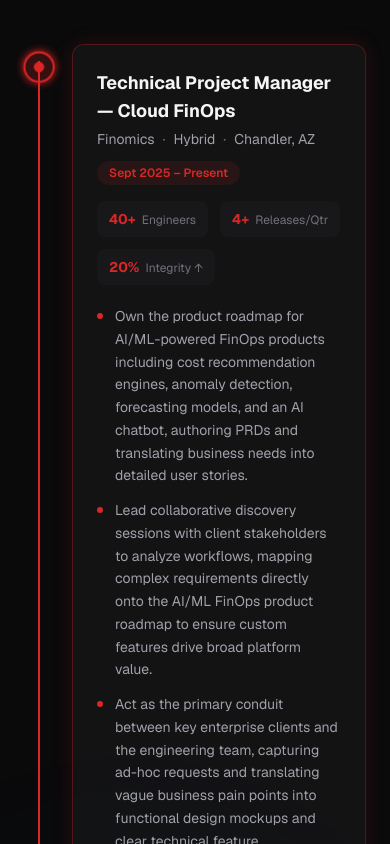
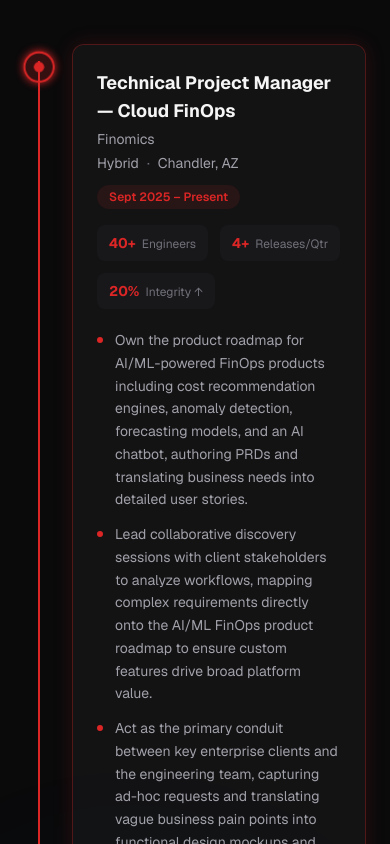
Before and after one commit to Amay-S/website-amay, a Next.js app: page / in a window 390 px wide. Shown: the part 2200-3044 px from the top of the page. Built offline with nearby package versions, Linux system fonts and the light colour scheme.

Commit message:
fix: stack experience type/location metadata on mobile, keep inline on desktop

```diff
--- a/src/components/Experience.tsx
+++ b/src/components/Experience.tsx
@@ -119,29 +119,30 @@
                 <div
                   data-timeline-dot={idx}
                   className={`absolute left-0 top-2 h-[30px] w-[30px] rounded-full border-2 transition-all duration-300 flex items-center justify-center ${isActive
-                      ? "border-[var(--color-accent)] bg-[var(--color-accent)]/20 scale-105 shadow-[0_0_8px_var(--color-accent)]"
-                      : "border-[var(--color-border)] bg-[var(--color-bg-card)]"
+                    ? "border-[var(--color-accent)] bg-[var(--color-accent)]/20 scale-105 shadow-[0_0_8px_var(--color-accent)]"
+                    : "border-[var(--color-border)] bg-[var(--color-bg-card)]"
                     }`}
                 >
                   <div className={`h-2.5 w-2.5 rounded-full transition-all duration-300 ${isActive ? "bg-[var(--color-accent)]" : "bg-[var(--color-border)]"
                     }`} />
                 </div>
 
-                <div className={`rounded-xl border transition-all duration-300 p-6 sm:p-8 ${
-                  isActive
+                <div className={`rounded-xl border transition-all duration-300 p-6 sm:p-8 ${isActive
                     ? "border-[var(--color-accent)]/30 shadow-[var(--shadow-accent)] bg-[var(--color-bg-card)]/50"
                     : "border-[var(--color-border)] bg-[var(--color-bg-card)] hover:border-[var(--color-accent)]/30 hover:shadow-[var(--shadow-accent)]"
-                }`}>
+                  }`}>
                   {/* Header */}
                   <div className="mb-4 flex flex-col gap-3 sm:flex-row sm:items-start sm:justify-between">
                     <div>
                       <h3 className="text-lg font-bold text-[var(--color-text-primary)]">{exp.role}</h3>
-                      <p className="mt-1 text-sm text-[var(--color-text-secondary)]">
-                        <span className="whitespace-nowrap">{exp.company}</span>
-                        <span className="mx-2 text-[var(--color-text-muted)]">·</span>
-                        <span className="whitespace-nowrap">{exp.type}</span>
-                        <span className="mx-2 text-[var(--color-text-muted)]">·</span>
-                        <span className="whitespace-nowrap">{exp.location}</span>
+                      <p className="mt-1 flex flex-col sm:flex-row sm:items-center text-sm text-[var(--color-text-secondary)]">
+                        <span>{exp.company}</span>
+                        <span className="hidden sm:inline mx-2 text-[var(--color-text-muted)]">·</span>
+                        <span className="mt-1 sm:mt-0 flex items-center">
+                          <span>{exp.type}</span>
+                          <span className="mx-2 text-[var(--color-text-muted)]">·</span>
+                          <span>{exp.location}</span>
+                        </span>
                       </p>
                     </div>
                     <span className="shrink-0 self-start rounded-full bg-[var(--color-accent)]/10 px-3 py-1 text-xs font-semibold text-[var(--color-accent)]">
```
Also changed, not shown: 1 other file (tests, documents, lock files or other folders).
